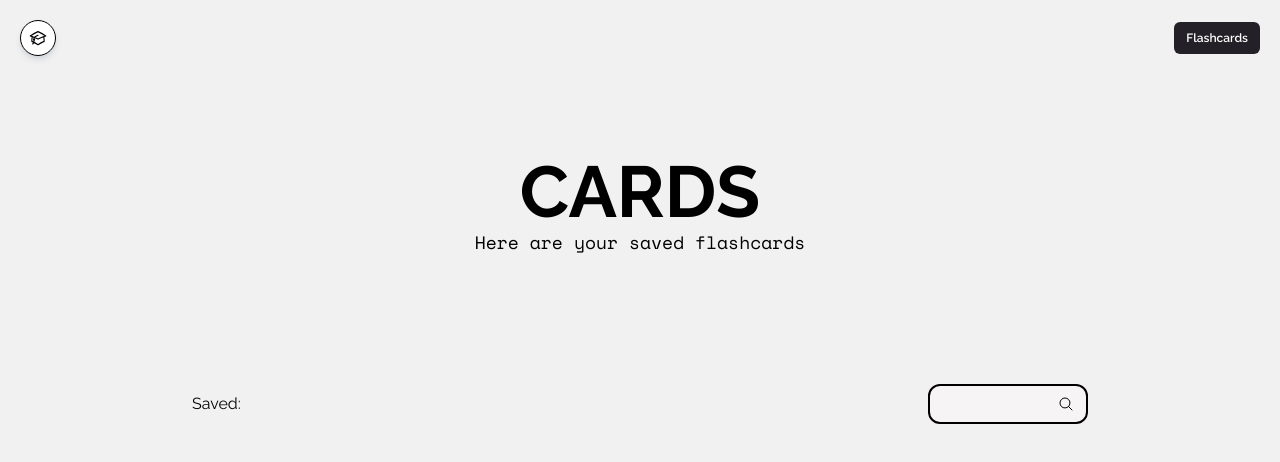
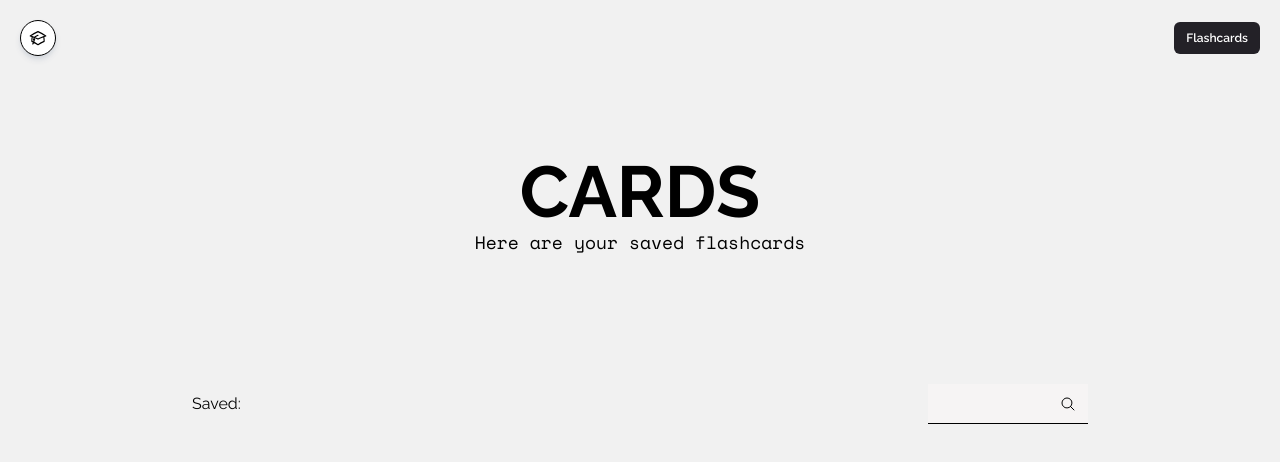
Before and after one commit to limitlez2020/flashcard_saas, a Next.js app: page /saved_flashcards_page in a window 1280 px wide. Shown: the top 462 px of the page. Built offline with nearby package versions, Linux system fonts and the light colour scheme.

Commit message:
Editted the UI of the search bar in the saved flashcard page

```diff
--- a/app/saved_flashcards_page/page.js
+++ b/app/saved_flashcards_page/page.js
@@ -71,10 +71,11 @@ export default function SavedFlashcards() {
           <div className={`${raleway.className} flex flex-col w-full px-20 items-center justify-center gap-12`}>
 
             <div className="flex flex-row justify-between items-center w-full md:px-28 border-0 border-black">
+              {/* Saved Text: */}
               <p className="text-base">Saved:</p>
 
               {/* Search Bar: */}
-              <div className="flex justify-center items-center w-40 h-10 bg-[#f6f4f4] border-black border-[2px] rounded-xl">
+              <div className="flex justify-center items-center w-40 h-10 bg-[#f6f4f4] border-black border-b-[1px]">
                 {/* <textarea className="flex items-center justify-center bg-[#f6f4f4] w-full h-9 text-xs rounded-3xl no-scrollbar focus:outline-none"
                           value={text}
                           onChange={e => setText(e.target.value)}
```
